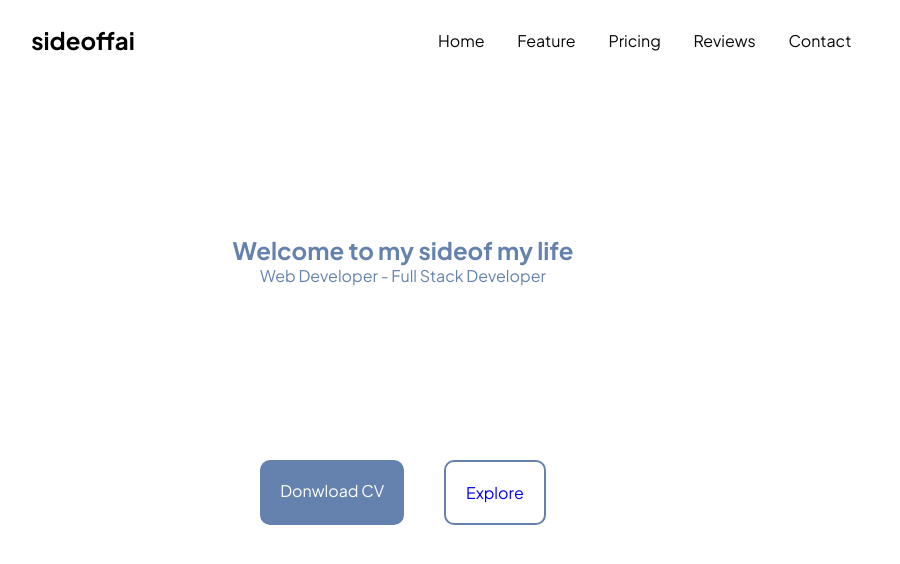
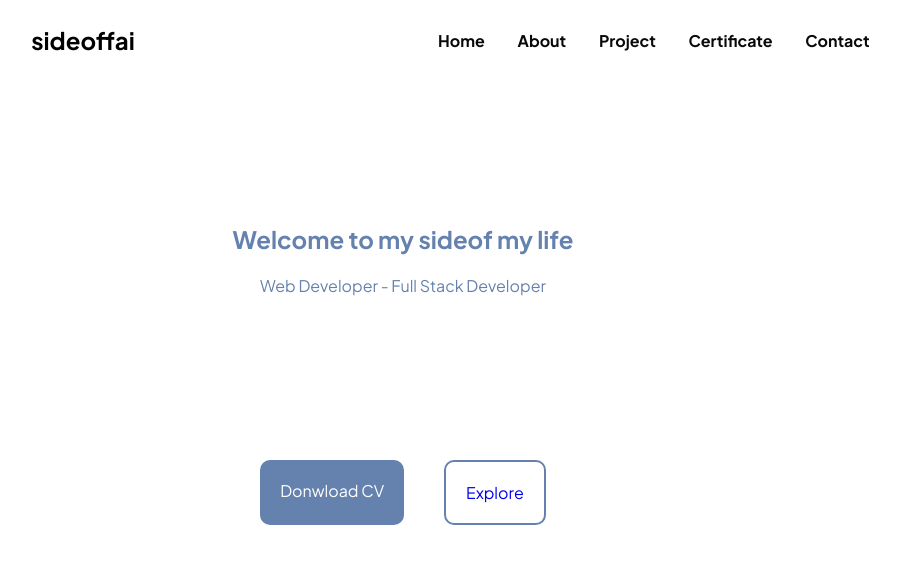
Before and after one commit to fachry-dev/html-fundamental, a plain HTML site: page index.html in a window 1280 px wide. Shown: the whole page, without its empty margins (237-1137 px from the left). Drawn offline with Linux system fonts and the light colour scheme.

Commit message:
secondone

```diff
--- a/index.html
+++ b/index.html
@@ -35,11 +35,39 @@
         .nav-item ul li{
             display: inline;
             margin: 15px;
+            position: relative;
+            font-weight: 700;
         }
 
         .nav-item ul li a{
             color: #090909;
             text-decoration: none;
+        }
+
+        .nav-item ul li :hover{
+            color: #6482AD;
+        }
+
+        .navbar a::after{
+        position: absolute;
+        content: "";
+        height: 2px;
+        width: 0;
+        bottom: -10px;
+        left: 50%;
+        background-color: #6482AD;
+        transition: width 0.8 ease;
+        transition: 0.5s;
+        transform: translate(-50%);
+        }
+        .navbar a:hover{
+        color: blue;
+        font-size: 1.3rem;
+        transition: all 0.8 ease;
+        }
+
+        .navbar a:hover::after{
+            width: 100%;
         }
 
         .area-logo{
@@ -88,6 +116,7 @@
             text-decoration: none;
             border-radius: 10px;
             border: #6482AD 2px solid;
+
         }
     </style>
 </head>
@@ -102,9 +131,9 @@
             <div class="nav-item">
             <ul>
                 <li><a href="#">Home</a></li>
-                <li><a href="#">Feature</a></li>
-                <li><a href="#">Pricing</a></li>
-                <li><a href="#">Reviews</a></li>
+                <li><a href="#">About</a></li>
+                <li><a href="#">Project</a></li>
+                <li><a href="#">Certificate</a></li>
                 <li><a href="#">Contact</a></li>
             </ul>
 
@@ -114,6 +143,7 @@
             <div class="text-tittle">
 
                 <h1>Welcome to my sideof my life</h1>
+                <br>
                 <p>Web Developer - Full Stack Developer</p>
             </div>
             <div class="button-area">
```
